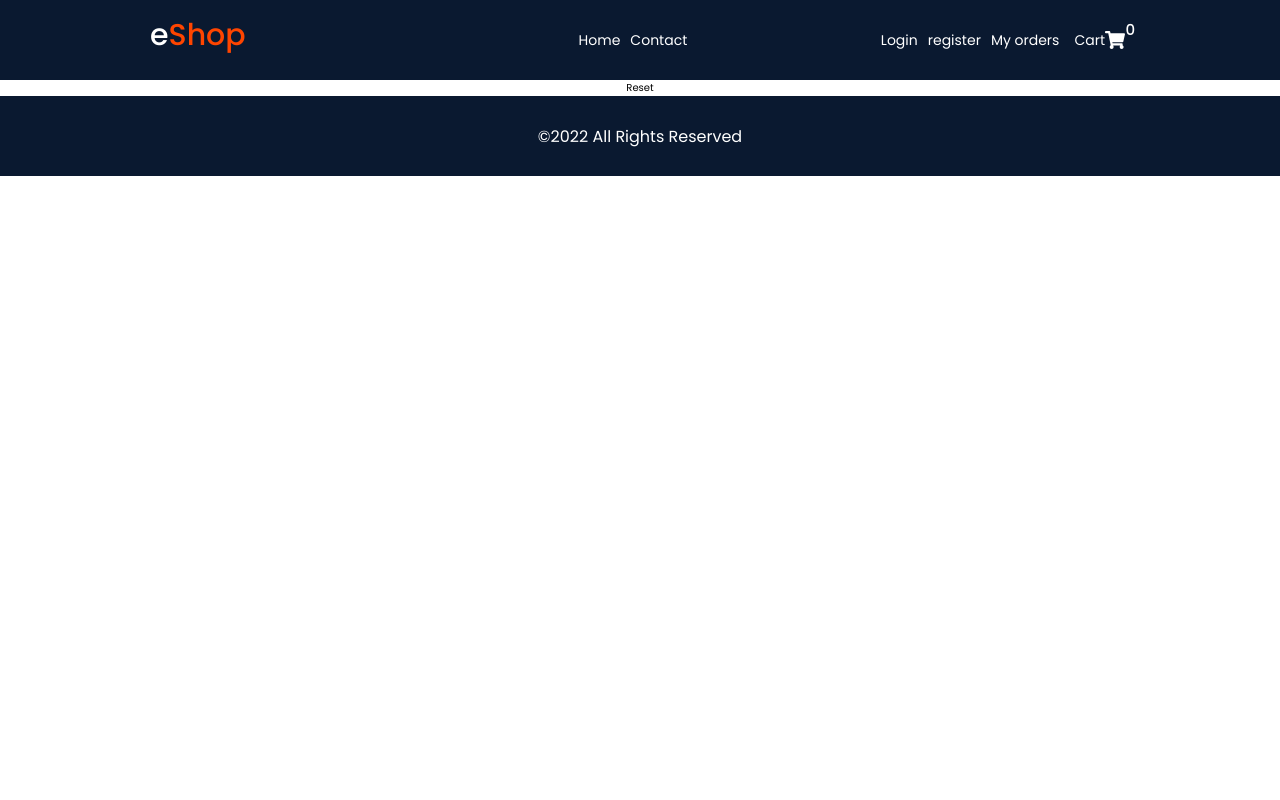
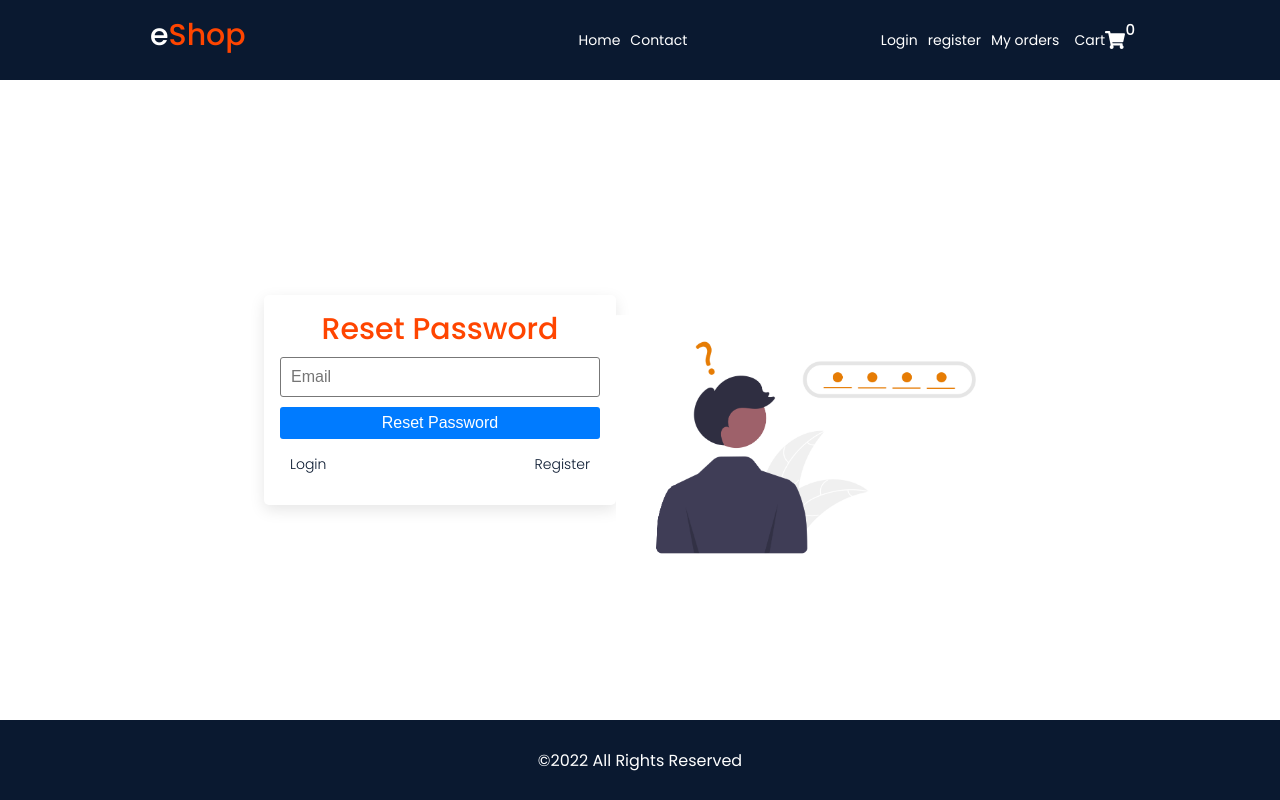
Before and after one commit to Marinmme/ecomer-app, a React (Create React App) app: page /reset in a window 1280 px wide. Built offline with nearby package versions, Linux system fonts and the light colour scheme.

Commit message:
Reset pages JSX

```diff
--- a/src/pages/auth/Reset.js
+++ b/src/pages/auth/Reset.js
@@ -1,8 +1,44 @@
 import React from 'react'
-
+import styles from './auth.module.scss'
+import reset from '../../assets/forgot.png'
+import {Link} from 'react-router-dom'
+import Card from '../../components/card/Card'
 const Reset = () => {
   return (
-    <div>Reset</div>
+    <>
+        <section className={`container ${styles.auth}`}>
+
+<Card>
+<div className={styles.form}>
+<h2>Reset Password</h2>
+
+<form>
+<input type="text" placeholder="Email" required></input>
+<button className="--btn --btn-primary --btn-block">
+Reset Password
+</button>
+<div className={styles.links}>
+<p>
+<Link to='/login'> Login</Link>
+</p>
+<p>
+<Link to='/register'> Register</Link>
+</p>
+</div>
+
+
+
+
+</form>
+
+
+</div>
+</Card>
+<div className={styles.img}>
+<img src={reset} alt='' width="400"></img>
+</div>
+      </section>
+    </>
   )
 }
 
```
